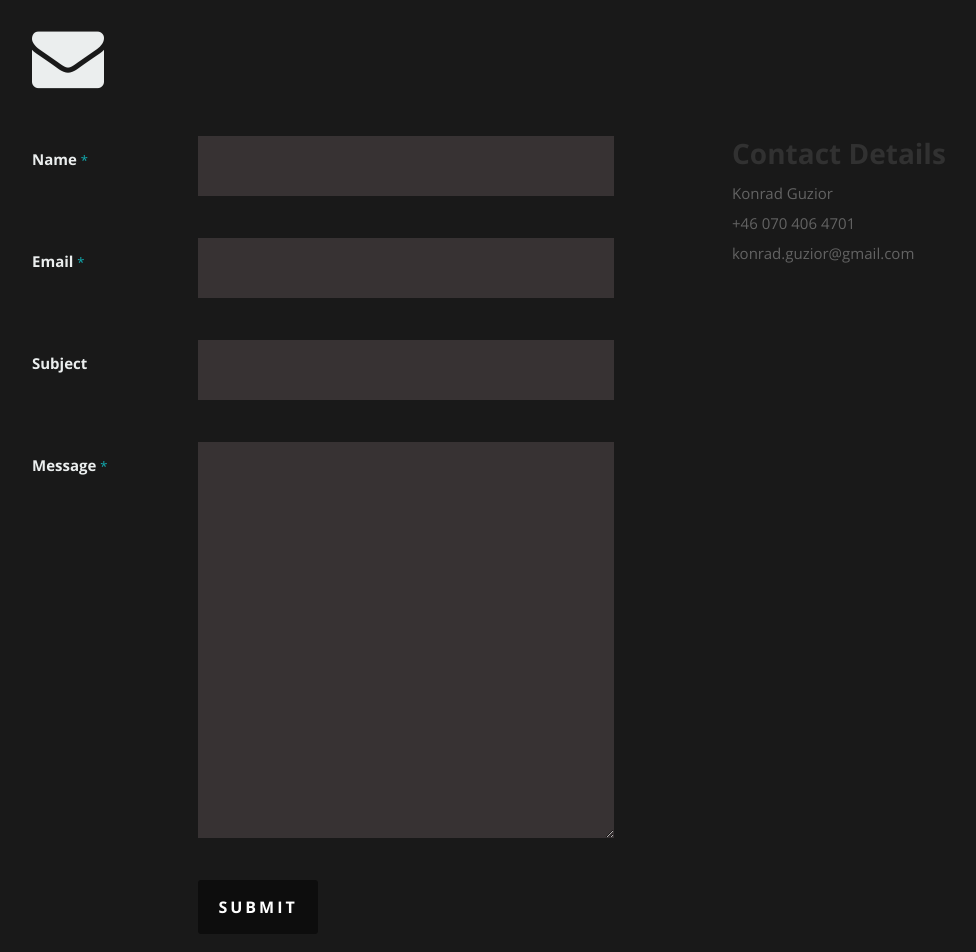
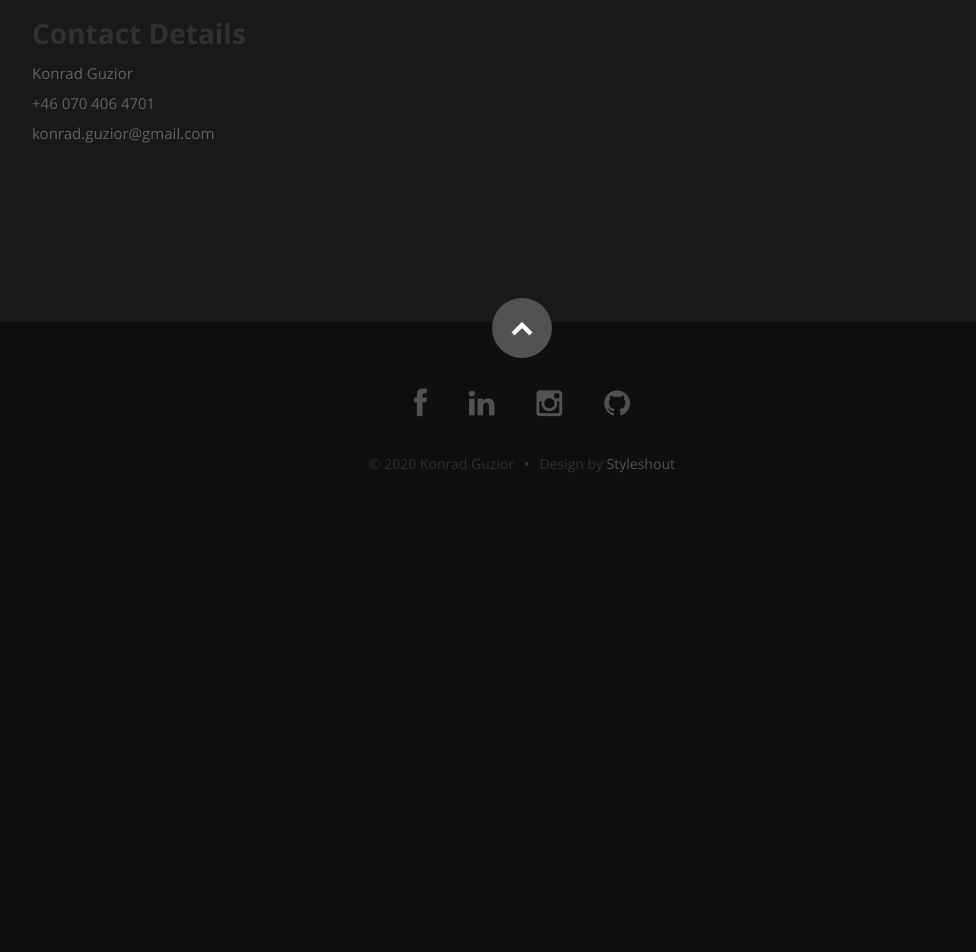
Before and after one commit to MrGuzior/portfolio, a React (Create React App) app: page / in a window 1280 px wide. Shown: the part 4140-5092 px from the top of the page, without its empty margins (118-1094 px from the left). After the commit the page ends 4667 px from the top, so only its background shows below. Built offline with nearby package versions, Linux system fonts and the light colour scheme.

Commit message:
Minimalized contact component

```diff
--- a/src/Components/Contact/Contact.js
+++ b/src/Components/Contact/Contact.js
@@ -1,63 +1,13 @@
-import React, { useState } from 'react'
+import React from 'react'
 import {useSelector} from 'react-redux'
 import {selectData} from '../../store/AppSlice'
 
 const Contact = () => {
-   const [name, setName] = useState('')
-   const [subject, setSubject] = useState('')
-   const [email, setEmail] = useState('')
-   const [message, setMessage] = useState('')
    const data = useSelector(selectData).main
-
-   const handleClick = (e) => {
-      e.preventDefault()
-      window.open(`mailto:${email}?subject=${subject}&body=${name}: ${message}`)
-   }
 
     return (
       <section id="contact">
          <div className="row section-head">
-            <div className="two columns header-col">
-               <h1><span>Get In Touch.</span></h1>
-            </div>
-            <div className="ten columns">
-                  <p className="lead">{data?.message}</p>
-            </div>
-         </div>
-         <div className="row">
-            <div className="eight columns">
-               <form id="contactForm" name="contactForm">
-					<fieldset>
-                  <div>
-						   <label htmlFor="contactName">Name <span className="required">*</span></label>
-						   <input value={name} type="text" valuedefault="" size="35" id="contactName" name="contactName" onChange={e => setName(e.target.value)}/>
-                  </div>
-                  <div>
-						   <label htmlFor="contactEmail">Email <span className="required">*</span></label>
-						   <input value={email} type="text" valuedefault="" size="35" id="contactEmail" name="contactEmail" onChange={e=> setEmail(e.target.value)}/>
-                  </div>
-                  <div>
-						   <label htmlFor="contactSubject">Subject</label>
-						   <input value={subject} type="text" valuedefault="" size="35" id="contactSubject" name="contactSubject" onChange={e => setSubject(e.target.value)}/>
-                  </div>
-                  <div>
-                     <label htmlFor="contactMessage">Message <span className="required">*</span></label>
-                     <textarea value={message} onChange={e => setMessage(e.target.value)} cols="50" rows="15" id="contactMessage" name="contactMessage"></textarea>
-                  </div>
-                  <div>
-                     <button type='submit' onClick={handleClick} className="submit">Submit</button>
-                     <span id="image-loader">
-                        <img alt="" src="images/loader.gif" />
-                     </span>
-                  </div>
-					</fieldset>
-				   </form>
-           <div id="message-warning"> Error </div>
-				   <div id="message-success">
-                  <i className="fa fa-check"></i>Your message was sent.<br />
-				   </div>
-           </div>
-            <aside className="four columns footer-widgets">
             <div className="columns contact-details">
                <h2>Contact Details</h2>
                <p className="address">
@@ -66,9 +16,6 @@ const Contact = () => {
                   <span>{data.email}</span>
                </p>
             </div>
-               <div className="widget widget_tweets">
-		         </div>
-            </aside>
          </div>
       </section>
    )
```
Lines whose indentation alone changed are shown as unchanged.
